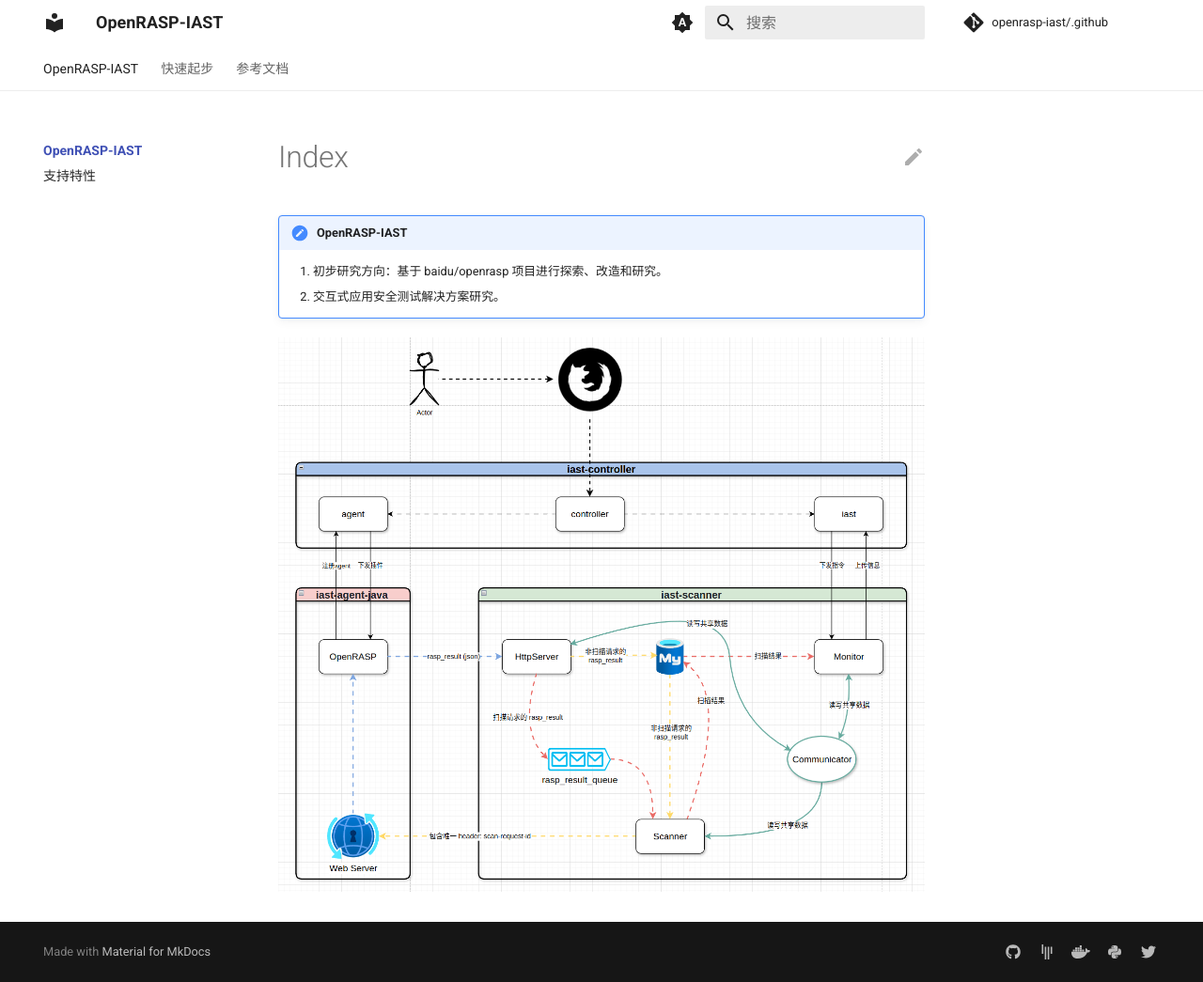
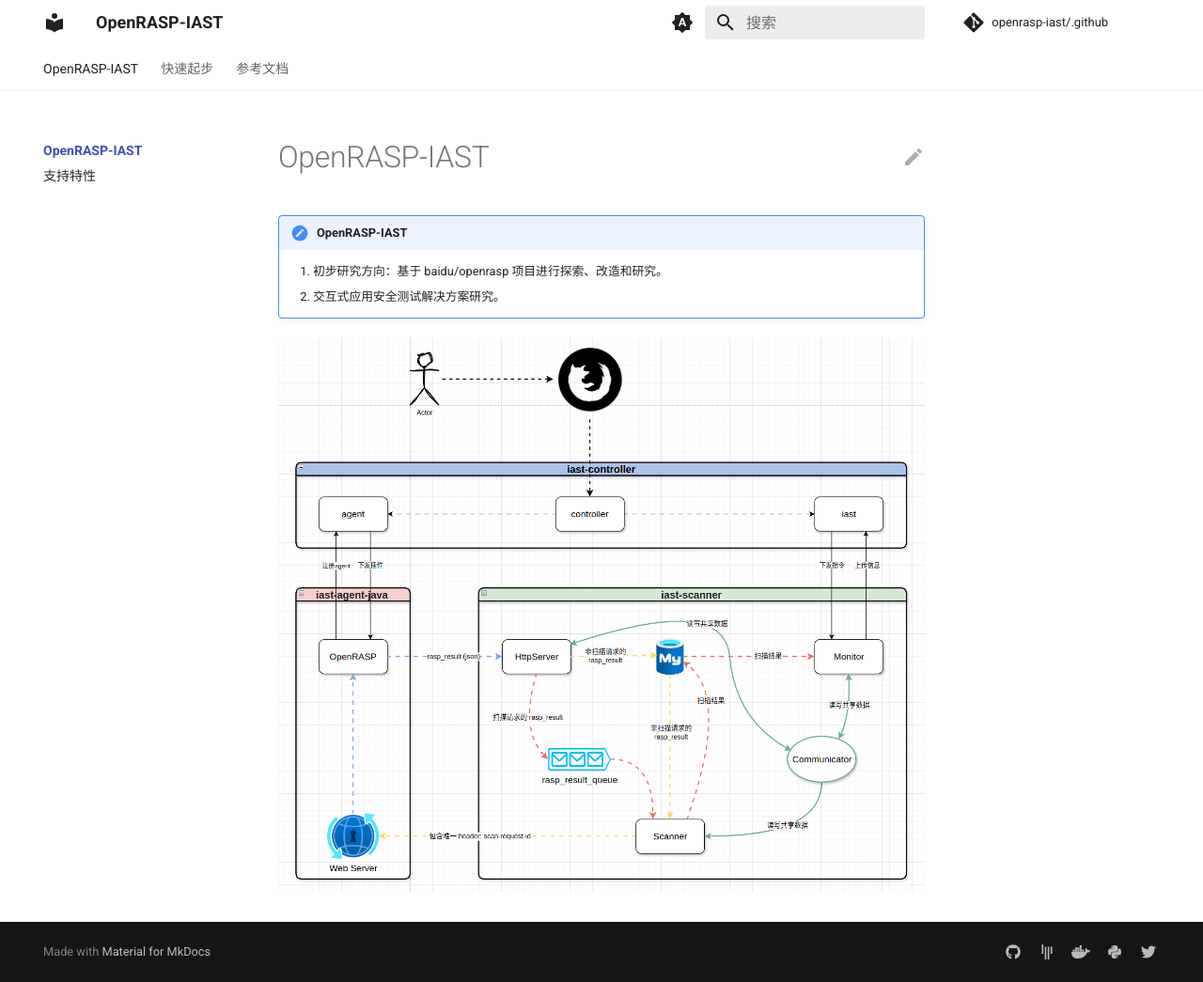
Before and after one commit to openrasp-iast/.github, an MkDocs documentation site: the page built from docs/index.md, in a window 1280 px wide and 1045 px high. Shown: the whole window at 94% size. Built offline with MkDocs 1.6.1 and Material for MkDocs 9.7.7, drawn with Linux system fonts in a browser that asks for light colours; comment, search, counter and statistics services are not loaded.

Commit message:
Update index.md

```diff
--- a/docs/index.md
+++ b/docs/index.md
@@ -1,3 +1,5 @@
+# OpenRASP-IAST
+
 !!! note "OpenRASP-IAST"
 
     1. 初步研究方向：基于 baidu/openrasp 项目进行探索、改造和研究。
```
